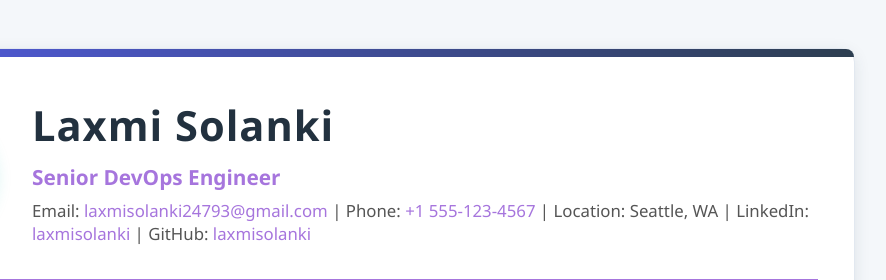
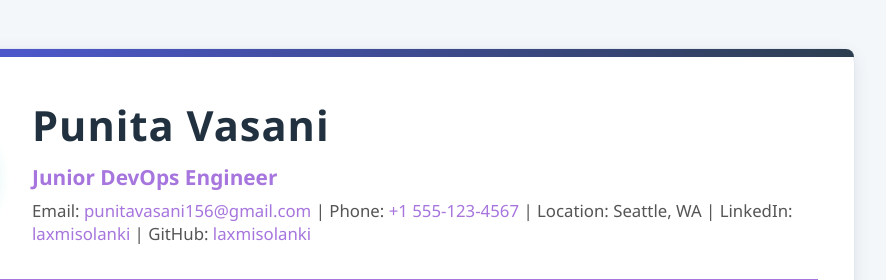
Before and after one commit to punitavasani/cicd, a plain HTML site: page index.html in a window 1280 px wide. Shown: the top 280 px of the page, 297-1183 px from the left. Drawn offline with Linux system fonts and the light colour scheme.

Commit message:
Update index.html

```diff
--- a/index.html
+++ b/index.html
@@ -202,10 +202,10 @@
         <header>
             <img src="https://randomuser.me/api/portraits/women/11.jpg" alt="Avatar" class="avatar">
             <div>
-                <div class="title">Laxmi Solanki</div>
-                <div class="subtitle">Senior DevOps Engineer</div>
+                <div class="title">Punita Vasani</div>
+                <div class="subtitle">Junior DevOps Engineer</div>
                 <div class="contact">
-                    <span>Email: <a href="mailto:laxmisolanki24793@gmail.com">laxmisolanki24793@gmail.com</a></span> |
+                    <span>Email: <a href="mailto:punitavasani156@gmail.com">punitavasani156@gmail.com</a></span> |
                     <span>Phone: <a href="tel:+15551234567">+1 555-123-4567</a></span> |
                     <span>Location: Seattle, WA</span> |
                     <span>LinkedIn: <a href="https://www.linkedin.com/in/laxmisolanki" target="_blank">laxmisolanki</a></span> |
@@ -427,4 +427,5 @@
         });
     </script>
 </body>
+
 </html>
```
